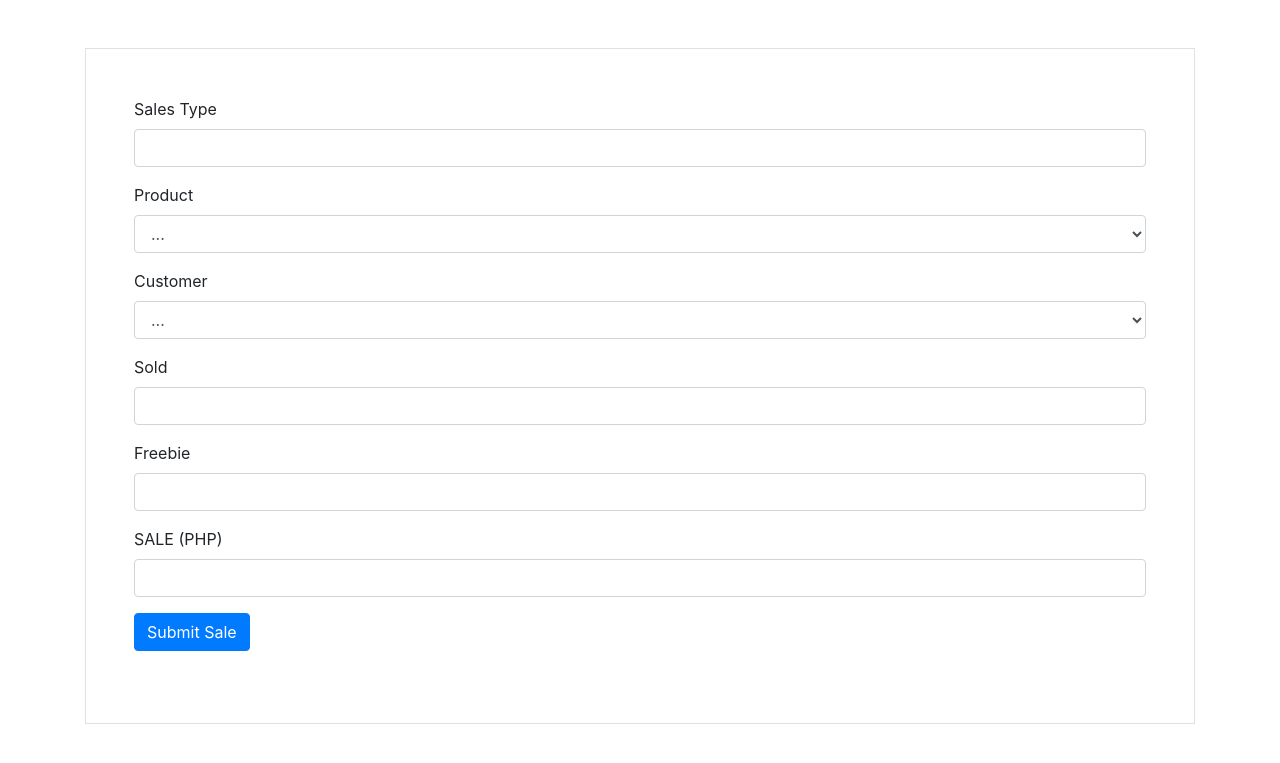
After one commit to ferdinandpolpol/production-inventory, a Django app: page /sales/ in a window 1280 px wide. The commit adds this page. Shown: the top 763 px of the page. Run offline with Django 3.2, Linux system fonts and the light colour scheme; data that the repository does not hold is empty; some libraries are stand-ins or nearby versions.

Commit message:
sales view api and everything nice

```diff
--- a/web/templates/base.html
+++ b/web/templates/base.html
@@ -1,20 +1,37 @@
 {% load static %}
 <html>
     <head>
-        <title>{% block title %}Test{% endblock %}</title>
-        <link rel="stylesheet" href="{% static 'bootstrap-4.0.0-dist/css/bootstrap.css' %}" />
-
+        <title>
+            {% block title %}Test{% endblock %}
+        </title>
+        <link rel="stylesheet"
+              href="{% static 'bootstrap-4.0.0-dist/css/bootstrap.css' %}"/>
         <script src="https://ajax.googleapis.com/ajax/libs/jquery/3.6.0/jquery.min.js"></script>
+        <script>
+            function request (method="GET", url, data={}, success_cb=null, error_cb=null) {
+                $.ajax({
+                    type: method,
+                    url: url,
+                    data: JSON.stringify(data),
+                    contentType: "application/json",
+                    headers:{"X-CSRFToken": "{{ csrf_token }}"},
+                    dataType: "json",
+                    success: (res) => {
+                        if (success_cb) success_cb(res)
+                    },
+                    error: (res) => {
+                        if (error_cb) error_cb(res)
+                    }
+                })
+            }
+        </script>
     </head>
-
     <body>
         <div class="container">
-        {% block content %}
-        {% endblock %}
+            {% block content %}{% endblock %}
         </div>
-
         <!-- Scripts -->
         <script src="{% static 'bootstrap-4.0.0-dist/js/bootstrap.js' %}"  type="text/javascript" />
-        {% block scripts %}{% endblock %}
-    </body>
+{% block scripts %}{% endblock %}
+</body>
 </html>
--- /dev/null
+++ b/web/templates/sales.html
@@ -0,0 +1,68 @@
+{% extends "base.html" %}
+{% block content %}
+    <div class="form mt-5 p-5 border border-2">
+        <form id="salesForm">
+            <div class="form-group">
+                <label for="salesType">Sales Type</label>
+                <input type="text" id="salesType" class="form-control" />
+            </div>
+            <div class="form-group">
+                <label for="productSale">Product</label>
+                <select id="productSale" class="form-control">
+                    <option value="none">
+                        ...
+                    </option>
+                    {% for product in products %}
+                        <option value="{{ product.id }}">
+                            {{ product.name }}
+                        </option>
+                    {% endfor %}
+                </select>
+            </div>
+            <div class="form-group">
+                <label for="customer">Customer</label>
+                <select id="customer" class="form-control">
+                    <option value="none">
+                        ...
+                    </option>
+                    {% for customer in customers %}
+                        <option value="{{ customer.id }}">
+                            {{ customer.name }}
+                        </option>
+                    {% endfor %}
+                </select>
+            </div>
+            <div class="form-group">
+                <label for="quantitySale">Sold</label>
+                <input type="number" id="quantitySale" class="form-control" />
+            </div>
+            <div class="form-group">
+                <label for="quantityFreebies">Freebie</label>
+                <input type="number" id="quantityFreebies" class="form-control" />
+            </div>
+            <div class="form-group">
+                <label for="salesRevenue">SALE (PHP)</label>
+                <input type="number" id="salesRevenue" class="form-control" />
+            </div>
+            <button type="submit" class="btn btn-primary mb-2">Submit Sale</button>
+        </form>
+    </div>
+    <script>$("#salesForm").on("submit", (e) => {
+        e.preventDefault()
+
+        let data = {
+            sales_type: String($("#salesType").val()),
+            product: String($("#productSale").find(":selected").val()),
+            customer: String($("#customer").find(":selected").val()),
+            quantity: String($("#quantitySale").val()),
+            freebies: String($("#quantityFreebies").val()),
+            actual_sale: String($("#salesRevenue").val()),
+        }
+
+        request("POST", "/api/sales/", data, (res) => {
+            alert("Successfully created sale entry.")
+        })
+        })
+
+    </script>
+{% endblock content %}
--- a/web/web/urls.py
+++ b/web/web/urls.py
@@ -23,8 +23,11 @@ from . import views
 urlpatterns = [
     path('admin/', admin.site.urls),
     path('', views.index, name='index'),
+    path('sales/', views.sales, name='sales'),
+
 
     # APIs
+    path('api/sales/', views.sales_api),
     path('api/product/<int:product_id>', views.get_product),
     path('api/production/', views.production_api),
     path('api/production/<int:id>', views.production_api),
--- a/web/web/views.py
+++ b/web/web/views.py
@@ -9,15 +9,27 @@ from django.shortcuts import render
 from django.utils import timezone
 from django.db.models import F, Sum
 
-from .serializers import ProductSerializer, ProductionListSerializer, ProductionSerializer, RecipeSerializer
+from .serializers import ProductSerializer, ProductionListSerializer, ProductionSerializer, RecipeSerializer, SalesSerializer
 
-from .models import Product, Production
+from .models import Product, Production, Sales, Customer
+
 
 def index(request):
     """ Front page to show everything """
-    context = { 'products': Product.objects.all()}
+    context = {
+        'products': Product.objects.all()
+    }
 
     return render(request, 'index.html', context)
+
+
+def sales(request):
+    context = {
+        "sales": Sales.objects.all(),
+        'products': Product.objects.all(),
+        'customers': Customer.objects.all()
+    }
+    return render(request, 'sales.html', context)
 
 
 @api_view(['GET'])
@@ -29,6 +41,7 @@ def get_product(request, product_id):
 
     return Response(status=status.HTTP_500_INTERNAL_SERVER_ERROR)
 
+
 @api_view(['GET', 'POST'])
 def production_api(request, id=None):
     if request.method == "GET":
@@ -38,20 +51,23 @@ def production_api(request, id=None):
         if id:
             instance = Production.objects.get(id=id)
         else:
-            instance = Production.objects.filter(date__range=[from_date, to_date])
+            instance = Production.objects.filter(
+                date__range=[from_date, to_date])
 
         serializer = ProductionListSerializer(instance=instance, many=True)
         return Response(serializer.data, status=status.HTTP_200_OK)
 
     if request.method == "POST":
         print(request.data["ingredients"])
-        serializer = ProductionSerializer(data={**request.data, "date": timezone.now().date()})
+        serializer = ProductionSerializer(
+            data={**request.data, "date": timezone.now().date()})
         serializer.is_valid(raise_exception=True)
         serializer.save()
 
         return Response(serializer.data, status=status.HTTP_200_OK)
 
     return Response(status=status.HTTP_500_INTERNAL_SERVER_ERROR)
+
 
 @api_view(['GET'])
 def production_api_totals(request):
@@ -60,8 +76,20 @@ def production_api_totals(request):
         to_date = request.query_params["to"]
         instance = Production.objects.filter(date__range=[from_date, to_date])
 
-        instance = instance.values('product__name').annotate(totals=Sum('quantity'))
+        instance = instance.values(
+            'product__name').annotate(totals=Sum('quantity'))
         return Response(instance, status=status.HTTP_200_OK)
 
+    return Response(status=status.HTTP_500_INTERNAL_SERVER_ERROR)
+
+
+@api_view(['POST'])
+def sales_api(request):
+    if request.method == "POST":
+        serializer = SalesSerializer(data=request.data)
+        serializer.is_valid(raise_exception=True)
+        serializer.save()
+
+        return Response(serializer.data, status=status.HTTP_200_OK)
 
     return Response(status=status.HTTP_500_INTERNAL_SERVER_ERROR)
```
Also changed, not shown: web/templates/index.html (+13 -41 lines), web/web/models.py (+13 -4 lines), web/web/serializers.py (+18 -2 lines), web/web/migrations/0009_auto_20221101_1728.py (added).
